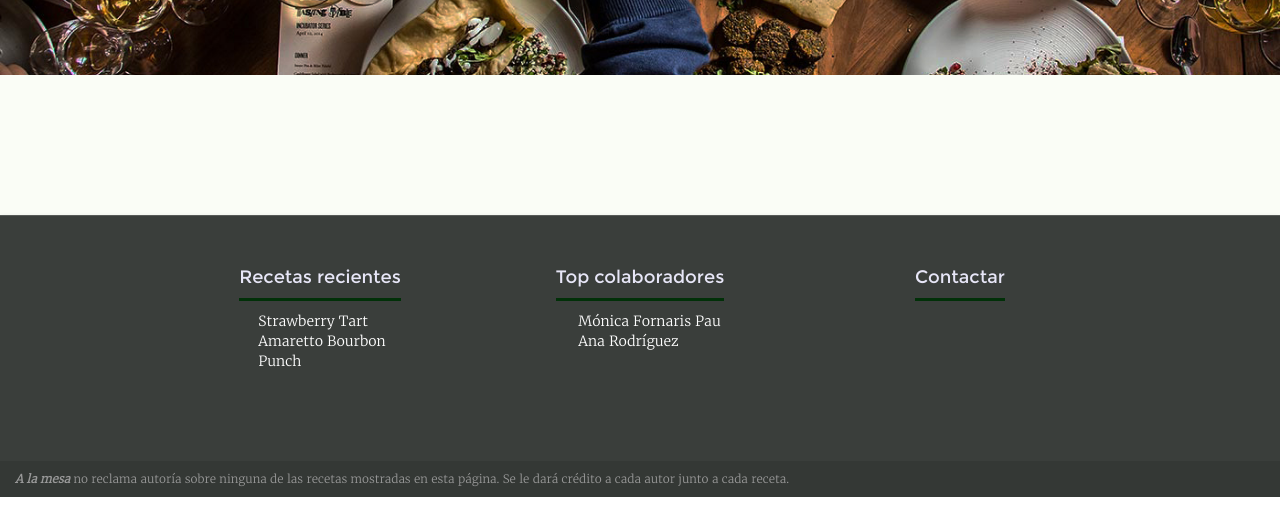
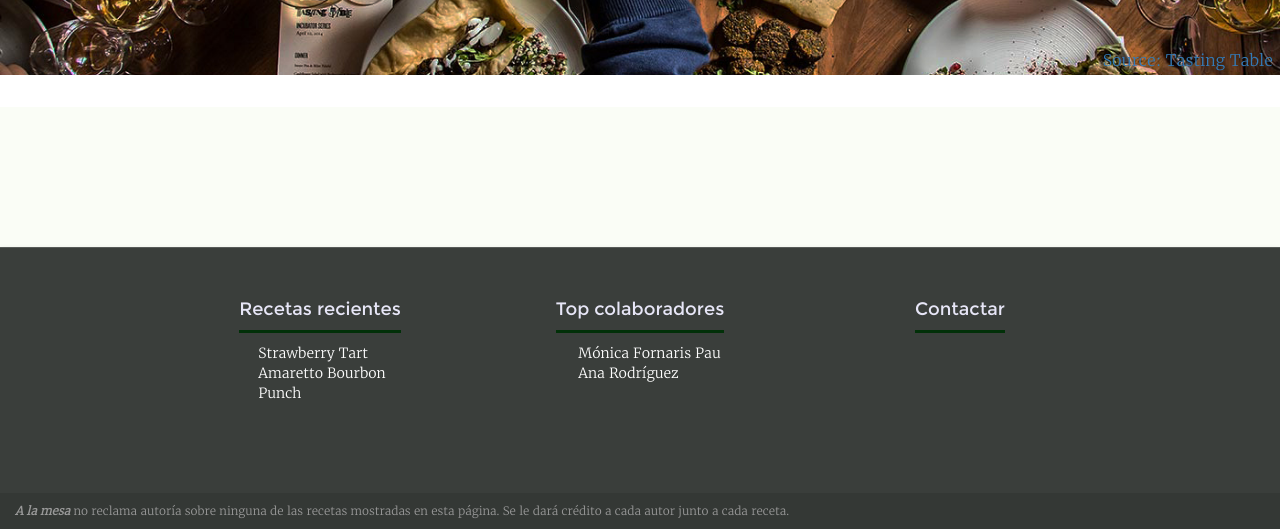
Before and after one commit to monicafp/a-la-mesa, a website: page public/index.html in a window 1280 px wide. Shown: the part 557-1086 px from the top of the page. Before the commit the page ends 1054 px from the top, so only its background shows below. Drawn offline with Linux system fonts and the light colour scheme; a script that the page names is missing.

Commit message:
Edited style header image source div

```diff
--- a/public/assets/css/layout.css
+++ b/public/assets/css/layout.css
@@ -279,4 +279,6 @@ ul > li {
   align-self: baseline;
   display: flex;
   justify-content: flex-end;
+  margin-top: -26px;
+  padding: 0 7px 0 0;
 }
--- a/public/index.html
+++ b/public/index.html
@@ -105,8 +105,10 @@
     </nav>
     <section id="header-image-back">
       <img id="a-la-mesa-logo" src="assets/images/a-la-mesa-logo-final.svg" alt="" />
+    </section>
+    <section id="source">
       <p>
-        <a id="source" href="http://www.tastingtable.com/">Source: Tasting Table</a>
+        <a href="http://www.tastingtable.com/">Source: Tasting Table</a>
       </p>
     </section>
   </header>
```
